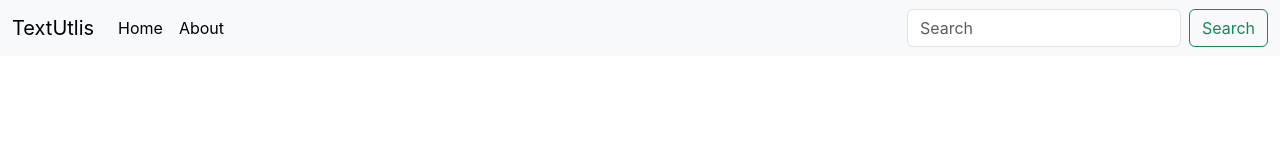
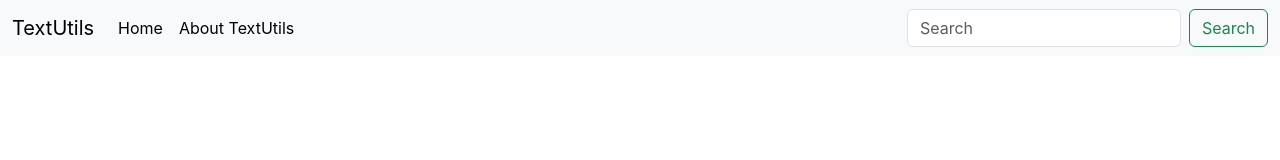
Before and after one commit to NILASISH007/TextUtilsReact, a React (Create React App) app: page / in a window 1280 px wide. Shown: the top 160 px of the page. Built offline with nearby package versions, Linux system fonts and the light colour scheme.

Commit message:
new update

```diff
--- a/src/App.js
+++ b/src/App.js
@@ -1,33 +1,11 @@
 
 import './App.css';
+import Navbar from './components/Navbar';
 
 function App() {
   return (
     <>
-    <nav className="navbar navbar-expand-lg bg-body-tertiary">
-  <div className="container-fluid">
-    <a className="navbar-brand" href="/">TextUtlis</a>
-    <button className="navbar-toggler" type="button" data-bs-toggle="collapse" data-bs-target="#navbarSupportedContent" aria-controls="navbarSupportedContent" aria-expanded="false" aria-label="Toggle navigation">
-      <span className="navbar-toggler-icon"></span>
-    </button>
-    <div className="collapse navbar-collapse" id="navbarSupportedContent">
-      <ul className="navbar-nav me-auto mb-2 mb-lg-0">
-        <li className="nav-item">
-          <a className="nav-link active" aria-current="page" href="/">Home</a>
-        </li>
-        <li className="nav-item">
-          <a className="nav-link active" aria-current="page" href="/">About</a>
-        </li>
-
-
-      </ul>
-      <form className="d-flex" role="search">
-        <input className="form-control me-2" type="search" placeholder="Search" aria-label="Search"/>
-        <button className="btn btn-outline-success" type="submit">Search</button>
-      </form>
-    </div>
-  </div>
-</nav>
+<Navbar tittle="TextUtils" aboutText ="About TextUtils"/>
 </>
   );
 }
--- /dev/null
+++ b/src/components/Navbar.js
@@ -0,0 +1,30 @@
+import React from 'react'
+
+export default function Navbar(props) {
+  return (
+    <nav className="navbar navbar-expand-lg bg-body-tertiary">
+  <div className="container-fluid">
+    <a className="navbar-brand" href="/">{props.tittle}</a>
+    <button className="navbar-toggler" type="button" data-bs-toggle="collapse" data-bs-target="#navbarSupportedContent" aria-controls="navbarSupportedContent" aria-expanded="false" aria-label="Toggle navigation">
+      <span className="navbar-toggler-icon"></span>
+    </button>
+    <div className="collapse navbar-collapse" id="navbarSupportedContent">
+      <ul className="navbar-nav me-auto mb-2 mb-lg-0">
+        <li className="nav-item">
+          <a className="nav-link active" aria-current="page" href="/">Home</a>
+        </li>
+        <li className="nav-item">
+          <a className="nav-link active" aria-current="page" href="/">{props.aboutText}</a>
+        </li>
+
+
+      </ul>
+      <form className="d-flex" role="search">
+        <input className="form-control me-2" type="search" placeholder="Search" aria-label="Search"/>
+        <button className="btn btn-outline-success" type="submit">Search</button>
+      </form>
+    </div>
+  </div>
+</nav>
+  )
+}
```
